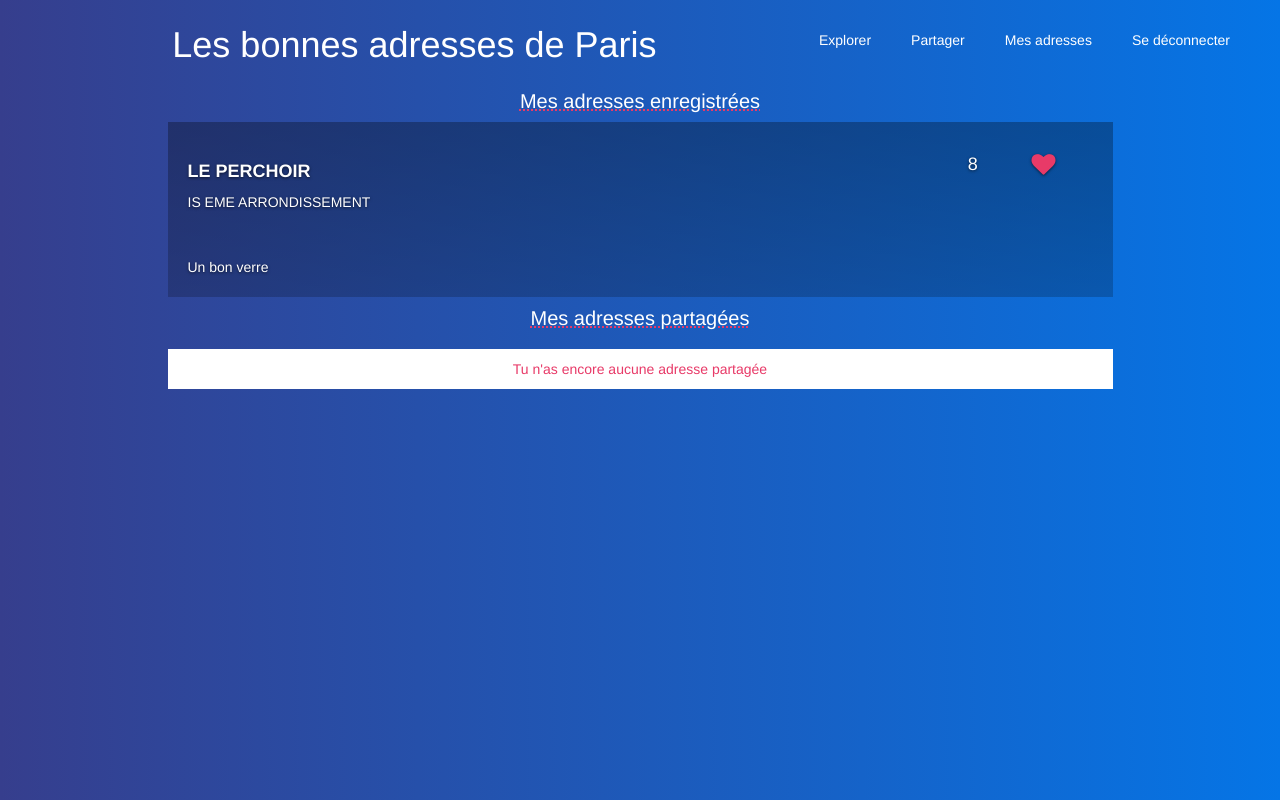
After one commit to PierreGirbau/Emile_et_une_adresse, a Rails app: page /users/1 in a window 1280 px wide. The commit adds this page. Run offline with Rails 7, Linux system fonts and the light colour scheme; a user stored in the database is signed in; tables that the repository leaves empty hold one stand-in row (values such as "Sample post"); style sheets or scripts are compiled from the project's sources; some libraries are stand-ins or nearby versions.

Commit message:
bien avancé, reste la logique de destroy les saved et shared

```diff
--- a/app/assets/stylesheets/pages/_index.scss
+++ b/app/assets/stylesheets/pages/_index.scss
@@ -1,3 +1,4 @@
 // Import page-specific CSS files here.
 @import "home";
 @import "static";
+@import "show_user";
--- /dev/null
+++ b/app/assets/stylesheets/pages/_show_user.scss
@@ -0,0 +1,7 @@
+.show {
+  h2 {
+    padding-top: 20px;
+    font-size: 20px;
+    text-decoration: underline dotted $pink;
+  }
+}
--- a/app/assets/stylesheets/places/_show.scss
+++ b/app/assets/stylesheets/places/_show.scss
@@ -35,3 +35,11 @@
   padding: 20px;
   margin: 20px;
 }
+
+// javascript button on clicked
+
+.button-clicked {
+  color: $pink !important;
+  background-color: white !important;
+  border: 1px solid $pink !important;
+}
--- a/app/controllers/users_controller.rb
+++ b/app/controllers/users_controller.rb
@@ -1,6 +1,13 @@
 class UsersController < ApplicationController
+  before_action :authenticate_user!
+
   def show
-    @user = User.find(params[:current_user])
-    @places = @user.places
+    @saved_places = current_user.saved_places
+
+    # pour avoir les shared places, faire un : @shared_places = SharedPlace.where(visible method = true)
+  end
+
+  def portfolio
+
   end
 end
--- a/app/javascript/packs/application.js
+++ b/app/javascript/packs/application.js
@@ -12,6 +12,7 @@ import { flatpickrr } from '../plugins/flatpickr';
 import { colorCheckbox1 } from '../components/checkbox';
 import { colorCheckbox2 } from '../components/checkbox';
 import { modalShow } from '../components/modal';
+import { buttonOnClick } from '../components/button_on_click';
 import 'bootstrap';
 
 if ( document.getElementById('banner-typed-text') ) {
@@ -29,3 +30,4 @@ if ( document.getElementById('modal-id') ) {
 
  colorCheckbox1();
  colorCheckbox2();
+ buttonOnClick();
--- a/app/models/place.rb
+++ b/app/models/place.rb
@@ -1,10 +1,11 @@
 class Place < ApplicationRecord
   include PgSearch
-
     pg_search_scope :search,
       against: [ :address, :type_of_place ]
 
   validates :type_of_place, :address, :name, presence: true
   has_many :details, dependent: :destroy
   has_many :users, through: :details
+  has_many :saved_places
+  has_many :shared_places
 end
--- a/app/models/user.rb
+++ b/app/models/user.rb
@@ -4,4 +4,7 @@ class User < ApplicationRecord
   devise :database_authenticatable, :registerable,
          :recoverable, :rememberable, :trackable, :validatable
   has_many :details
+  has_many :places, through: :details
+  has_many :saved_places
+  has_many :shared_places
 end
--- a/app/views/places/index.html.erb
+++ b/app/views/places/index.html.erb
@@ -63,4 +63,5 @@
       <% end %>
     </div>
   </div>
+  <%= link_to "ma page user", user_path(current_user), class: "btn btn-emile"  %>
 </div>
--- a/app/views/places/show.html.erb
+++ b/app/views/places/show.html.erb
@@ -26,5 +26,8 @@
   <% end %>
   <div class="other-infos">
     <%= link_to "Y aller", places_path, class: "btn btn-emile"  %>
-    <%= link_to "Enregistrer", places_path, class: "btn btn-emile"  %>
+    <%= link_to "Enregistrer", place_saved_places_path(@place), method: :post, class: "btn btn-emile", id: "save"  %>
   </div>
+</div>
+
+<!-- continuer pour l'url qui est mauvais, arriver à choper l'id de la place puis enregistrer un shared_place en le passant en true et si on reclique sur le bouton, on le repasse en false -->
--- /dev/null
+++ b/app/views/users/show.html.erb
@@ -0,0 +1,74 @@
+<%= render 'shared/navbar_without_return' %>
+<div class="wrapper show">
+  <div class="container">
+    <div class="row">
+      <div class="col-sm-offset-1 col-sm-10">
+        <h2>Mes adresses enregistrées</h2>
+        <% if @saved_places.nil? %>
+          <div class="few-results">
+            <p>Tu n'as encore aucune adresse enregistrée</p>
+          </div>
+        <% else %>
+          <% @saved_places.each do |saved_place| %>
+            <div class="card" style="background-image: linear-gradient(rgba(0,0,0,0.3), rgba(0,0,0,0.2)), url('https://kitt.lewagon.com/placeholder/cities/shanghai');">
+              <div class="card-category">
+                <h1><%= saved_place.place.name %></h1>
+                <p>
+                <% if (saved_place.place.address[-2] == "0") %>
+                  <% if (saved_place.place.address[-1] == "1") %>
+                    <%= saved_place.place.address[-1] %> er arrondissement
+                  <% else %>
+                    <%= saved_place.place.address[-1] %> eme arrondissement
+                  <% end %>
+                <% else %>
+                  <%= saved_place.place.address[-2..-1] %> eme arrondissement
+                <% end %>
+                </p>
+              </div>
+              <div class="card-description">
+                <p><%= saved_place.place.type_of_place %></p>
+              </div>
+              <div class="card-heart">
+                <p>8</p>
+                <i class="fa fas fa-heart"></i>
+              </div>
+            </div>
+          <% end %>
+        <% end %>
+        <h2>Mes adresses partagées</h2>
+        <% if @shared_places.nil? %>
+          <div class="few-results">
+            <p>Tu n'as encore aucune adresse partagée</p>
+          </div>
+        <% else %>
+          <% @shared_places.each do |shared_place| %>
+            <div class="card" style="background-image: linear-gradient(rgba(0,0,0,0.3), rgba(0,0,0,0.2)), url('https://kitt.lewagon.com/placeholder/cities/shanghai');">
+              <div class="card-category">
+                <h1><%= shared_place.place.name %></h1>
+                <p>
+                <% if (shared_place.place.address[-2] == "0") %>
+                  <% if (shared_place.place.address[-1] == "1") %>
+                    <%= shared_place.place.address[-1] %> er arrondissement
+                  <% else %>
+                    <%= shared_place.place.address[-1] %> eme arrondissement
+                  <% end %>
+                <% else %>
+                  <%= shared_place.place.address[-2..-1] %> eme arrondissement
+                <% end %>
+                </p>
+              </div>
+              <div class="card-description">
+                <p><%= shared_place.place.type_of_place %></p>
+              </div>
+              <div class="card-heart">
+                <p>8</p>
+                <i class="fa fas fa-heart"></i>
+              </div>
+            </div>
+          <% end %>
+        <% end %>
+        </div>
+      </div>
+    </div>
+  </div>
+</div>
--- a/config/routes.rb
+++ b/config/routes.rb
@@ -3,6 +3,9 @@ Rails.application.routes.draw do
     sessions: "users/sessions",
     registrations: "users/registrations"
   }
+
+  resources :users, only: [:show]
+
   devise_scope :user do
     root to: "devise/sessions#new"
   end
@@ -10,10 +13,10 @@ Rails.application.routes.draw do
   resources :places do
     resources :details, only: [:new, :create]
     resources :users, only: [:show]
+    post 'saved_places'
   end
 
   resources :details, only: [:index]
-
 
   get '/static' => 'pages#static'
   # For details on the DSL available within this file, see http://guides.rubyonrails.org/routing.html
```
Also changed, not shown: app/controllers/places_controller.rb (+20 -3 lines), app/javascript/components/button_on_click.js (added, +23 -0 lines).
